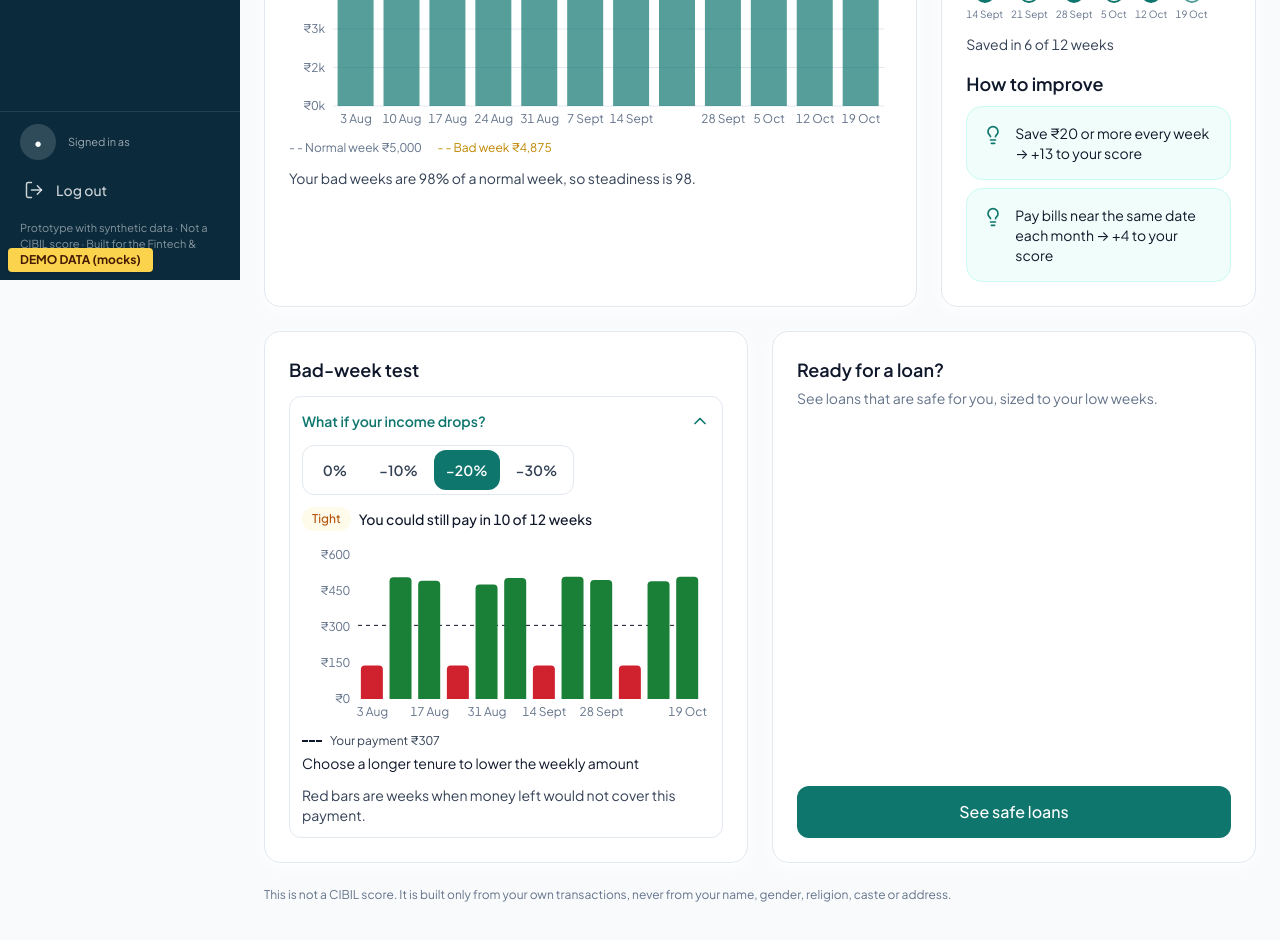
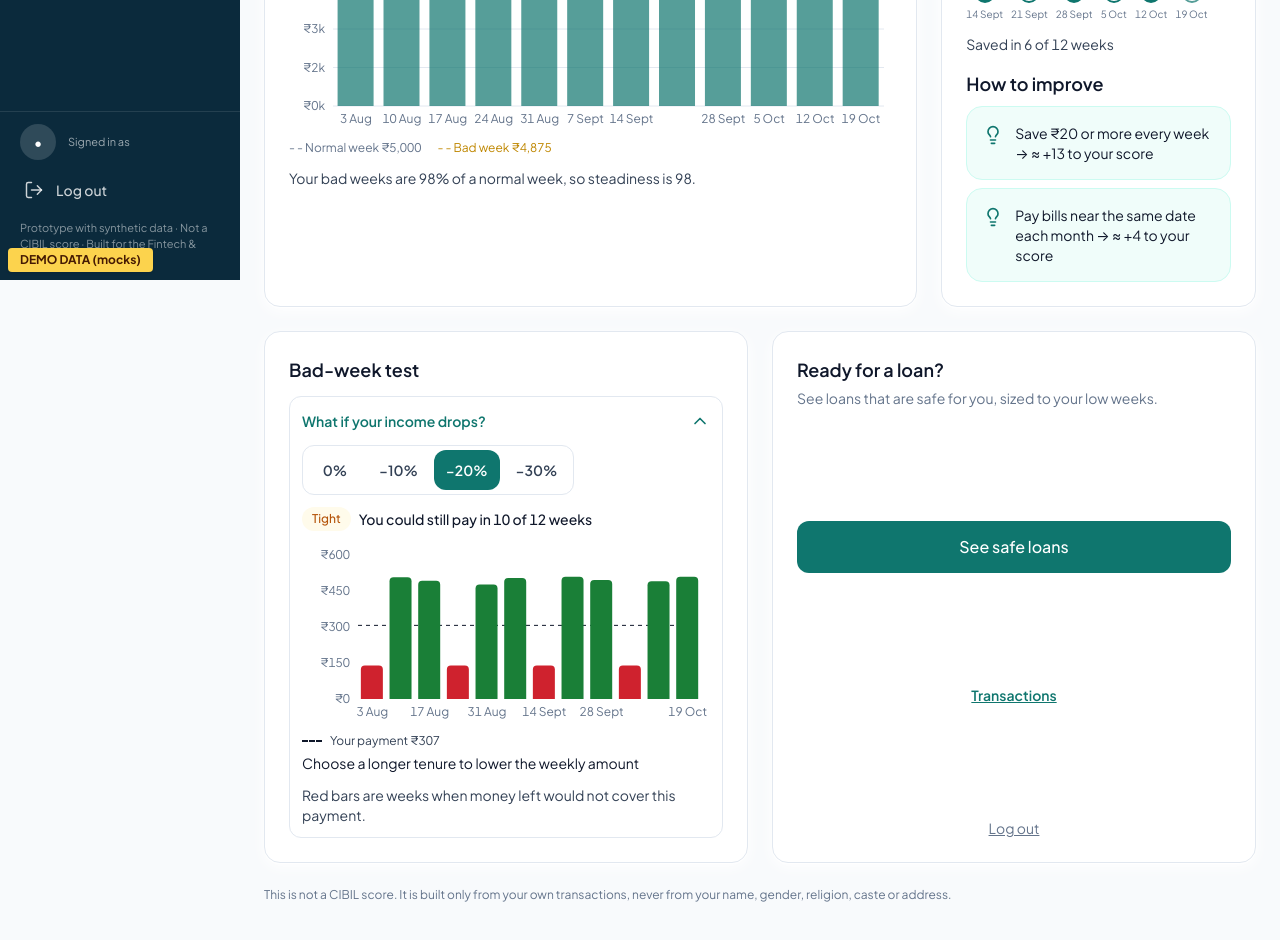
Before and after one commit to SanskarRandive100/Sahayakfin, a React (Vite) app in the folder frontend/: page /app/dashboard in a window 1280 px wide. Shown: the part 520-1460 px from the top of the page. Built offline with nearby package versions, Linux system fonts and the light colour scheme; sample sign-in values are in the browser's storage.

Commit message:
ui: fix worker review, login recovery and offer requests

```diff
--- a/frontend/src/components/TipCard.tsx
+++ b/frontend/src/components/TipCard.tsx
@@ -1,6 +1,11 @@
 import { Lightbulb } from 'lucide-react'
 import { useTranslation } from 'react-i18next'
 import type { Tip } from '../api/types'
+
+export function approximateTipText(text: string): string {
+  if (/≈|लगभग|सुमारे|साधारण|about|approximately/i.test(text)) return text
+  return text.replace(/\+(?=\s*\d)/g, '≈ +')
+}
 
 export default function TipCard({ tip, onTap }: { tip: Tip; onTap: () => void }) {
   const { t } = useTranslation()
@@ -10,7 +15,7 @@ export default function TipCard({ tip, onTap }: { tip: Tip; onTap: () => void })
       className="w-full text-left bg-teal-50 border border-teal-100 rounded-card p-4 flex items-start gap-3 active:bg-teal-100"
     >
       <Lightbulb className="w-5 h-5 text-brand flex-shrink-0 mt-0.5" />
-      <div className="text-sm">{String(t(`tip.${tip.code}`, { points: tip.points, ...(tip.params ?? {}) } as Record<string, unknown>))}</div>
+      <div className="text-sm">{approximateTipText(String(t(`tip.${tip.code}`, { points: tip.points, ...(tip.params ?? {}) } as Record<string, unknown>)))}</div>
     </button>
   )
 }
--- a/frontend/src/screens/Connect.tsx
+++ b/frontend/src/screens/Connect.tsx
@@ -1,5 +1,5 @@
 import { useRef, useState } from 'react'
-import { useNavigate } from 'react-router-dom'
+import { Navigate, useNavigate } from 'react-router-dom'
 import { useTranslation } from 'react-i18next'
 import { Landmark, Upload } from 'lucide-react'
 import Button from '../components/Button'
@@ -45,6 +45,8 @@ export default function Connect() {
     } catch (e) { setError(errText(t, e)) } finally { setLoading(false) }
   }
 
+  if (!consentId) return <Navigate to="/consent" replace />
+
   return (
     <div>
       <TopBar title={t('screen.connect.title')} />
@@ -56,7 +58,7 @@ export default function Connect() {
           </div>
           <input
             ref={fileRef} type="file" accept=".pdf,.csv" className="hidden"
-            onChange={(e) => { setFile(e.target.files?.[0] ?? null); setNeedPassword(false); setError(null) }}
+            onChange={(e) => { setFile(e.target.files?.[0] ?? null); setNeedPassword(false); setPassword(''); setError(null) }}
           />
           <button
             onClick={() => fileRef.current?.click()}
--- a/frontend/src/screens/Dashboard.tsx
+++ b/frontend/src/screens/Dashboard.tsx
@@ -10,7 +10,7 @@ import ReadAloudButton from '../components/ReadAloudButton'
 import ReasonCard from '../components/ReasonCard'
 import ScoreGauge from '../components/ScoreGauge'
 import Skeleton from '../components/Skeleton'
-import TipCard from '../components/TipCard'
+import TipCard, { approximateTipText } from '../components/TipCard'
 import TopBar from '../components/TopBar'
 import { useToast } from '../components/Toast'
 import ContributionBar from '../charts/ContributionBar'
@@ -27,7 +27,7 @@ export default function Dashboard() {
   const { t, i18n } = useTranslation()
   const navigate = useNavigate()
   const toast = useToast()
-  const { latestScore, setLatestScore } = useSession()
+  const { latestScore, setLatestScore, logout } = useSession()
   const [score, setScore] = useState<ScoreResult | null>(latestScore)
   const [error, setError] = useState<string | null>(null)
   const [loan, setLoan] = useState<Loan | null>(null)
@@ -53,7 +53,7 @@ export default function Dashboard() {
     ? t('screen.score.speak', {
         score: score.score, band: t(`band.${score.band}`),
         reason: score.reasons[0] ? t(`reason.${score.reasons[0].code}`, score.reasons[0].params) : '',
-        tip: score.tips[0] ? t(`tip.${score.tips[0].code}`, { points: score.tips[0].points, ...(score.tips[0].params ?? {}) }) : '',
+        tip: score.tips[0] ? approximateTipText(t(`tip.${score.tips[0].code}`, { points: score.tips[0].points, ...(score.tips[0].params ?? {}) })) : '',
       })
     : ''
   const next = loan?.schedule.find((r) => r.status !== 'PAID')
@@ -124,6 +124,13 @@ export default function Dashboard() {
                   </div>
                 )}
                 <Button onClick={() => navigate('/app/loans')}>{t('screen.score.seeLoans')}</Button>
+                <Link to="/app/transactions" className="text-center text-sm font-semibold text-brand underline">
+                  {t('nav.transactions')}
+                </Link>
+                <button type="button" className="text-center text-sm text-muted underline"
+                  onClick={() => { logout(); navigate('/login', { replace: true }) }}>
+                  {t('account.logout')}
+                </button>
               </Card>
             </div>
             <p className="text-xs text-muted">{t('screen.score.footer')}</p>
--- a/frontend/src/screens/Loans.tsx
+++ b/frontend/src/screens/Loans.tsx
@@ -1,4 +1,4 @@
-import { useEffect, useState } from 'react'
+import { useCallback, useEffect, useRef, useState } from 'react'
 import { useNavigate } from 'react-router-dom'
 import { useTranslation } from 'react-i18next'
 import BottomNav from '../components/BottomNav'
@@ -27,12 +27,32 @@ export default function Loans() {
   const [error, setError] = useState<string | null>(null)
   const [pick, setPick] = useState<Offer | null>(null)
   const [accepting, setAccepting] = useState(false)
+  const requestVersion = useRef(0)
 
-  function load() {
+  const load = useCallback(() => {
+    const version = ++requestVersion.current
     setError(null); setData(null)
-    api.getOffers(requested).then(setData).catch((e) => setError(errText(t, e)))
-  }
-  useEffect(load, [requested]) // eslint-disable-line react-hooks/exhaustive-deps
+    setPick(null)
+    if (requested <= 0 || requested > 10000000) {
+      setError(t('error.VALIDATION_ERROR'))
+      return
+    }
+    api.getOffers(requested).then((result) => {
+      if (version === requestVersion.current) setData(result)
+    }).catch((e) => {
+      if (version === requestVersion.current) setError(errText(t, e))
+    })
+  }, [requested, t])
+  useEffect(() => {
+    ++requestVersion.current
+    setData(null); setError(null); setPick(null)
+    if (requested <= 0 || requested > 10000000) {
+      setError(t('error.VALIDATION_ERROR'))
+      return
+    }
+    const timer = window.setTimeout(load, 250)
+    return () => { window.clearTimeout(timer); ++requestVersion.current }
+  }, [load, requested])
   useEffect(() => { api.getAffordability().then((a) => setWeekday(a.payout_weekday)).catch(() => undefined) }, [])
 
   async function accept() {
--- a/frontend/src/screens/Login.tsx
+++ b/frontend/src/screens/Login.tsx
@@ -40,7 +40,11 @@ export default function Login() {
       } catch { /* ignore */ }
       if (language) { try { await api.patchMe({ language }) } catch { /* non-fatal */ } }
       const me = await api.getMe()
-      if (!me.has_active_consent) navigate('/consent', { replace: true })
+      setUser(me.user)
+      const consents = me.has_active_consent ? await api.getConsents() : []
+      const active = consents.find((consent) => consent.status === 'ACTIVE')
+      setConsentId(active?.id ?? null)
+      if (!active) navigate('/consent', { replace: true })
       else if (!me.has_score) navigate('/connect', { replace: true })
       else navigate('/score', { replace: true })
     } catch (e) { setError(errText(t, e)) } finally { setLoading(false) }
--- a/frontend/src/screens/Review.tsx
+++ b/frontend/src/screens/Review.tsx
@@ -37,7 +37,7 @@ export default function Review() {
 
   function load() {
     setError(null)
-    api.getTransactions(12).then((r) => setWeeks(r.weeks)).catch((e) => setError(errText(t, e)))
+    api.getTransactions(52).then((r) => setWeeks(r.weeks)).catch((e) => setError(errText(t, e)))
   }
   useEffect(load, []) // eslint-disable-line react-hooks/exhaustive-deps
 
```
